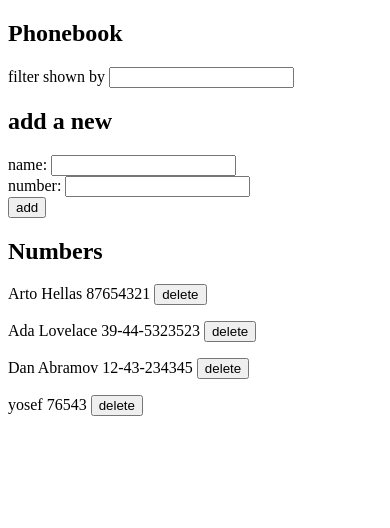
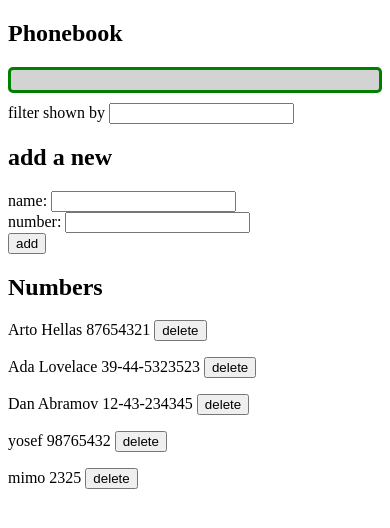
Before and after one commit to djedjehasi/fso, a React (Vite) app in the folder part2/phonebook/: page / in a window 390 px wide. Shown: the top 528 px of the page. Built offline with nearby package versions, Linux system fonts and the light colour scheme; data requests are answered from the project's data file.

Commit message:
phonebook11

```diff
--- a/part2/phonebook/db.json
+++ b/part2/phonebook/db.json
@@ -17,8 +17,13 @@
     },
     {
       "name": "yosef",
-      "number": "76543",
+      "number": "98765432",
       "id": "4"
+    },
+    {
+      "id": "5",
+      "name": "mimo",
+      "number": "2325"
     }
   ]
 }
--- a/part2/phonebook/src/App.jsx
+++ b/part2/phonebook/src/App.jsx
@@ -2,6 +2,7 @@ import { useEffect, useState } from 'react'
 import Filter from './components/Filter'
 import PersonForm from './components/PersonForm'
 import Persons from './components/Persons'
+import Notification from './components/Notification'
 import axios from 'axios'
 import personsService from './services/persons'
 
@@ -11,7 +12,7 @@ const App = () => {
   const [newName, setNewName] = useState('')
   const [newNumber, setNewNumber] = useState('')
   const [filter, setFilter] = useState('')
-  const [errorMessage, setErrorMessage] = useState('some erorr happned..')
+  const [NotificationMessage, setNotificationMessage] = useState(null)
 
 
   useEffect(() => {
@@ -38,13 +39,24 @@ const App = () => {
           .update(oldObject.id, contactObject)
           .then(returnedPerson => {
             setPersons(prevPersons => prevPersons.map(person => person.id === oldObject.id ? contactObject : person))
-            setErrorMessage('number changed!')
+            setNotificationMessage(
+              `${oldObject.name} number as been changed`
+            )
+            setTimeout(() => {
+              setNotificationMessage(null)
+            }, 5000)
           })
         : console.log('not updated')
       : personsService
           .create(contactObject)
           .then(newContact => {
             setPersons(persons.concat(newContact))
+            setNotificationMessage(
+              `Added ${contactObject.name} `
+            )
+            setTimeout(() => {
+              setNotificationMessage(null)
+            },5000)
           })
 
       }
@@ -77,6 +89,7 @@ const App = () => {
   return (
     <div>
       <h2>Phonebook</h2>
+      <Notification message={NotificationMessage} />
       <div>
       <Filter filter={filter} handleChange={handleFilterChange} />
       </div>
--- /dev/null
+++ b/part2/phonebook/src/components/Notification.jsx
@@ -0,0 +1,21 @@
+
+const Notification = ({message}) => {
+
+    const successStyle = {
+        color: 'green',
+        background: 'lightgray',
+        fontSize: 20,
+        borderStyle: 'solid',
+        borderRadius: 5,
+        padding: 10,
+        marginBottom: 10
+    }
+
+    return (
+        <div>
+            <div style ={successStyle}>{message}</div>
+        </div>
+    )
+}
+
+export default Notification
```
